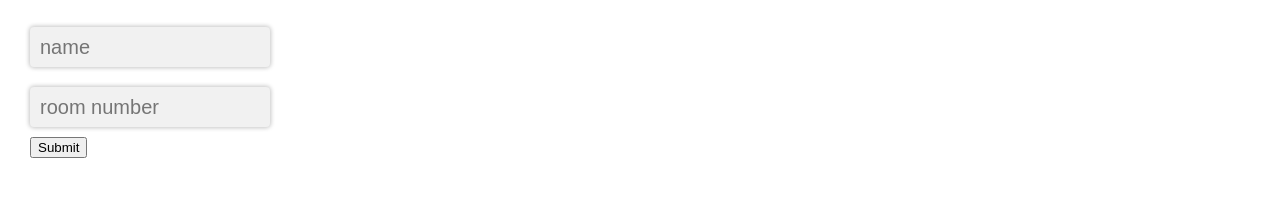
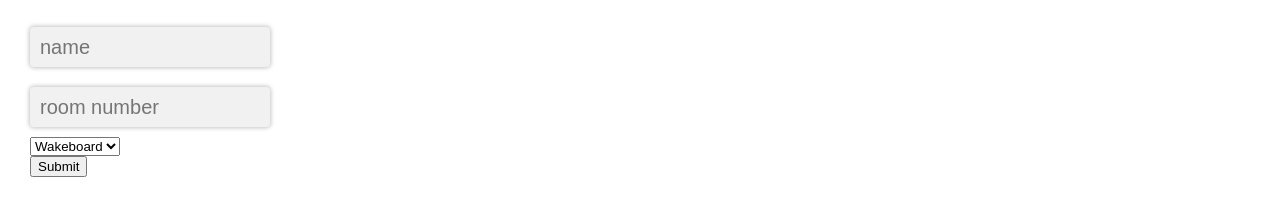
Before and after one commit to calvinstudebaker/ski-dock-shuffle, a website: page index.html in a window 1280 px wide. Shown: the part 136-352 px from the top of the page. Drawn offline with nearby package versions, Linux system fonts and the light colour scheme.

Commit message:
drop down, still need to style it

```diff
--- a/general.css
+++ b/general.css
@@ -36,7 +36,7 @@ input[type="text"] {
   padding-left: 10px;
   padding-right: 10px;
   font-size: 100%;
-  transition: box-shadow 0.5s;
+  transition: box-shadow 0.2s;
   width: 240px;
 }
 
--- a/index.html
+++ b/index.html
@@ -20,6 +20,13 @@
   			<form action="javascript:void(0)" onsubmit="submitInfo()">
 			<input type="text" placeholder="name" id="name" autocomplete="off"><br>
    			<input type="text" placeholder="room number" id="roomNumber" autocomplete="off"><br>
+   			<select name="activity">
+   				<option value="wakeboard">Wakeboard</option>
+   				<option value="waterski">Waterski</option>
+   				<option value="slalom">Slalom Ski</option>
+   				<option value="tube">Tube</option>
+   				<option value="barefoot">Barefoot</option>
+   			</select><br>
     		<input type="submit"  value="Submit" id="submit"><br>
 		</form>
   		</div>
```
